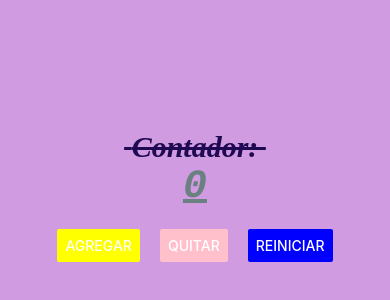
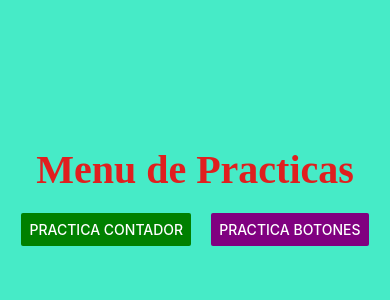
Before and after one commit to Jennyfer-PM/PPAM, a React Native app in the folder Intro/: screen / in a window 390 px wide. Shown: the part 226-526 px from the top of the page. Built offline with nearby package versions, Linux system fonts and the light colour scheme.

Commit message:
Agregado de Menu
Se agrego una interfaz de menu, para, a partir de ahi ingresar a las practicas

```diff
--- a/Intro/App.js
+++ b/Intro/App.js
@@ -1,14 +1,13 @@
 
 //1. Imports: Zona de importaciones
 import ContadorScreen from './screens/ContadorScreen';
-
+import MenuScreen from './screens/MenuScreen';
 
 //2. Main: Zona de componentes
 export default function App() {
 
   return (
-
-    <ContadorScreen> </ContadorScreen>
+    <MenuScreen></MenuScreen>
 
   );
 }
--- /dev/null
+++ b/Intro/screens/BotonesScreen.js
@@ -0,0 +1,11 @@
+import { Text, View } from 'react-native'
+
+export default function BotonesScreen() {
+
+    return (
+      <View>
+        <Text>Proximamente.............</Text>
+      </View>
+    )
+
+}
--- /dev/null
+++ b/Intro/screens/MenuScreen.js
@@ -0,0 +1,50 @@
+import { Text, StyleSheet, View, Button } from 'react-native'
+import React, { useState } from 'react'
+import BotonesScreen from './BotonesScreen';
+import ContadorScreen from './ContadorScreen';
+
+export default function MenuScreen() {
+  const [screen, setScreen] = useState('menu');
+
+  switch(screen){
+    case 'contador':
+        return <ContadorScreen/>;
+    case 'botones':
+        return <BotonesScreen/>;
+    case 'menu':
+        default:
+        return (
+            <View style={styles.container}>
+                <Text style={styles.menu}> Menu de Practicas </Text>
+                <View style={styles.botoncitos}>
+                <Button color='green' onPress={()=>setScreen('contador')} title='Practica Contador'></Button>
+                <Button color='purple' onPress={()=>setScreen('botones')} title='Practica Botones'></Button>
+                </View>
+            </View>
+    )
+  }
+
+
+}
+
+const styles = StyleSheet.create({
+    container: {
+    flex: 1,
+    backgroundColor: '#46ebc7ff',
+    alignItems: 'center',
+    justifyContent: 'center',
+    },
+
+    menu: {
+    color:'rgba(224, 31, 31, 1)',
+    fontSize:40,
+    fontFamily: 'Times New Roman',
+    fontWeight: 'bold',
+  },
+
+  botoncitos:{
+    marginTop:20,
+    flexDirection:'row',
+    gap:20,
+  },
+})
```
